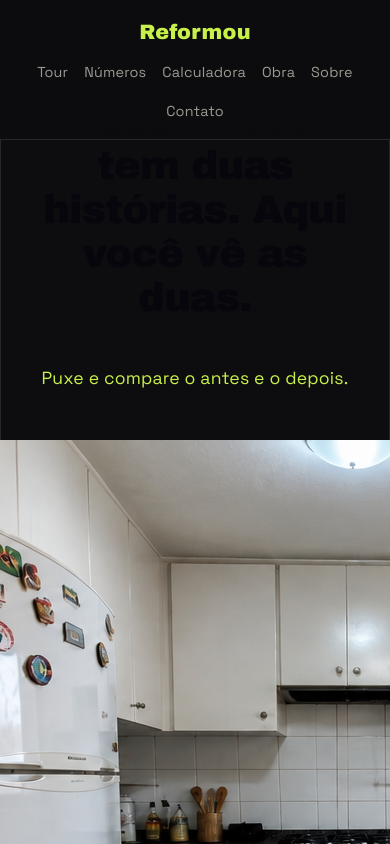
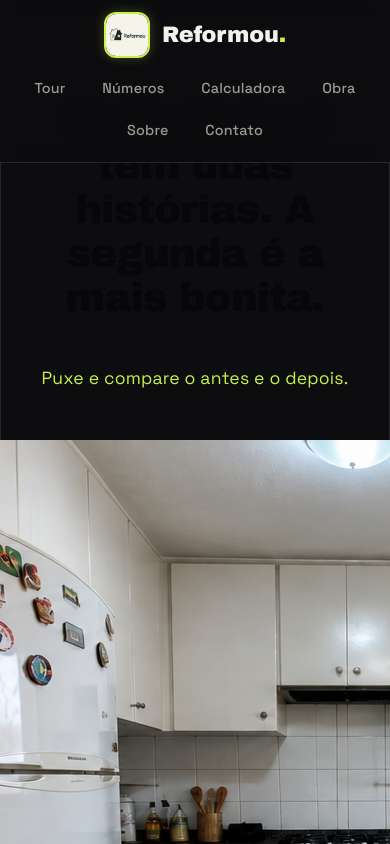
Before and after one commit to guibuenoc/Reformou, a React (Vite) app: page / in a window 390 px wide. Shown: the top 844 px of the page. Built offline with nearby package versions, Linux system fonts and the light colour scheme.

Commit message:
Menu com logo e título do hero reescrito

```diff
--- a/src/App.css
+++ b/src/App.css
@@ -35,34 +35,60 @@ body {
   display: flex;
   justify-content: space-between;
   align-items: center;
-  padding: 1rem 2rem;
-  background: rgba(13, 13, 15, 0.9);
-  backdrop-filter: blur(8px);
+  padding: 0.75rem 2rem;
+  background: rgba(13, 13, 15, 0.92);
+  backdrop-filter: blur(10px);
   border-bottom: 1px solid var(--border);
   z-index: 100;
 }
 
-.menu .logo {
+.logo-area {
+  display: flex;
+  align-items: center;
+  gap: 0.75rem;
+  text-decoration: none;
+}
+
+.logo-img {
+  width: 46px;
+  height: 46px;
+  border-radius: 12px;
+  object-fit: cover;
+  border: 2px solid var(--accent);
+  box-shadow: 0 0 12px rgba(200, 240, 74, 0.25);
+}
+
+.logo-texto {
   font-family: 'Archivo Black', sans-serif;
-  font-size: 1.3rem;
+  font-size: 1.4rem;
+  color: var(--text);
+  letter-spacing: -0.01em;
+}
+
+.logo-texto::after {
+  content: '.';
   color: var(--accent);
-  text-decoration: none;
 }
 
 .menu nav {
   display: flex;
-  gap: 1.5rem;
+  gap: 0.4rem;
+  flex-wrap: wrap;
 }
 
 .menu nav a {
   color: var(--muted);
   text-decoration: none;
   font-size: 0.9rem;
-  transition: color 0.2s;
+  font-weight: 500;
+  padding: 0.45rem 1rem;
+  border-radius: 999px;
+  transition: color 0.2s, background 0.2s;
 }
 
 .menu nav a:hover {
-  color: var(--accent);
+  color: #0d0d0f;
+  background: var(--accent);
 }
 
 /* Seções */
@@ -512,49 +538,6 @@ footer {
   margin-top: 0.75rem;
 }
 
-/* Celular */
-@media (max-width: 720px) {
-  .menu {
-    flex-direction: column;
-    gap: 0.75rem;
-    padding: 1rem;
-  }
-
-  .menu nav {
-    flex-wrap: wrap;
-    justify-content: center;
-    gap: 1rem;
-  }
-
-  section {
-    padding: 5rem 1.25rem 3rem;
-  }
-
-  section h2 {
-    font-size: 1.6rem;
-  }
-
-  .numeros-grid {
-    grid-template-columns: repeat(2, 1fr);
-  }
-
-  .numero-valor {
-    font-size: 1.8rem;
-  }
-
-  .linha-item {
-    gap: 0.75rem;
-  }
-
-  .linha-caixa {
-    padding: 1.1rem;
-  }
-
-  .sobre-grid {
-    grid-template-columns: 1fr;
-  }
-}
-
 /* Contato */
 .contato-form {
   background: var(--panel);
@@ -646,3 +629,45 @@ footer {
 .contato-sucesso p {
   color: var(--muted);
 }
+
+/* Celular */
+@media (max-width: 720px) {
+  .menu {
+    flex-direction: column;
+    gap: 0.75rem;
+    padding: 0.75rem 1rem;
+  }
+
+  .menu nav {
+    justify-content: center;
+    gap: 0.3rem;
+  }
+
+  section {
+    padding: 5rem 1.25rem 3rem;
+  }
+
+  section h2 {
+    font-size: 1.6rem;
+  }
+
+  .numeros-grid {
+    grid-template-columns: repeat(2, 1fr);
+  }
+
+  .numero-valor {
+    font-size: 1.8rem;
+  }
+
+  .linha-item {
+    gap: 0.75rem;
+  }
+
+  .linha-caixa {
+    padding: 1.1rem;
+  }
+
+  .sobre-grid {
+    grid-template-columns: 1fr;
+  }
+}
--- a/src/App.jsx
+++ b/src/App.jsx
@@ -7,6 +7,7 @@ import LinhaDoTempo from "./components/LinhaDoTempo";
 import Sobre from "./components/Sobre";
 import Contato from "./components/Contato";
 
+import logoReformou from "./assets/logo-reformou.png";
 import cozinhaAntes from "./assets/cozinha-antes.jpg";
 import cozinhaDepois from "./assets/cozinha-depois.jpg";
 
@@ -14,7 +15,10 @@ function App() {
   return (
     <>
       <header className="menu">
-        <a href="#inicio" className="logo">Reformou</a>
+        <a href="#inicio" className="logo-area">
+          <img className="logo-img" src={logoReformou} alt="Logo Reformou" />
+          <span className="logo-texto">Reformou</span>
+        </a>
         <nav>
           <a href="#tour">Tour</a>
           <a href="#numeros">Números</a>
@@ -28,7 +32,7 @@ function App() {
       <main>
 
         <section id="inicio" className="hero">
-          <h1>Cada imóvel tem duas histórias. Aqui você vê as duas.</h1>
+          <h1>Cada imóvel tem duas histórias. A segunda é a mais bonita.</h1>
           <p>Puxe e compare o antes e o depois.</p>
 
           <div className="slider-area">
```
Also changed, not shown: src/assets/logo-reformou.png (added).
